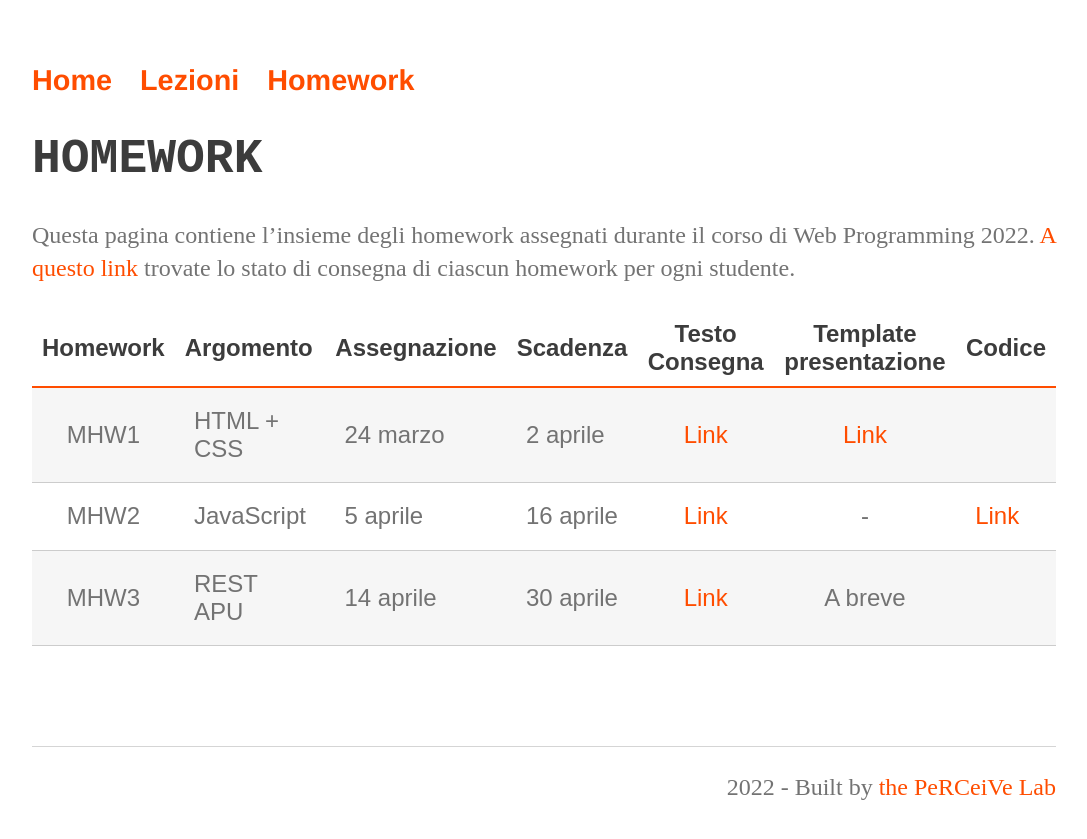
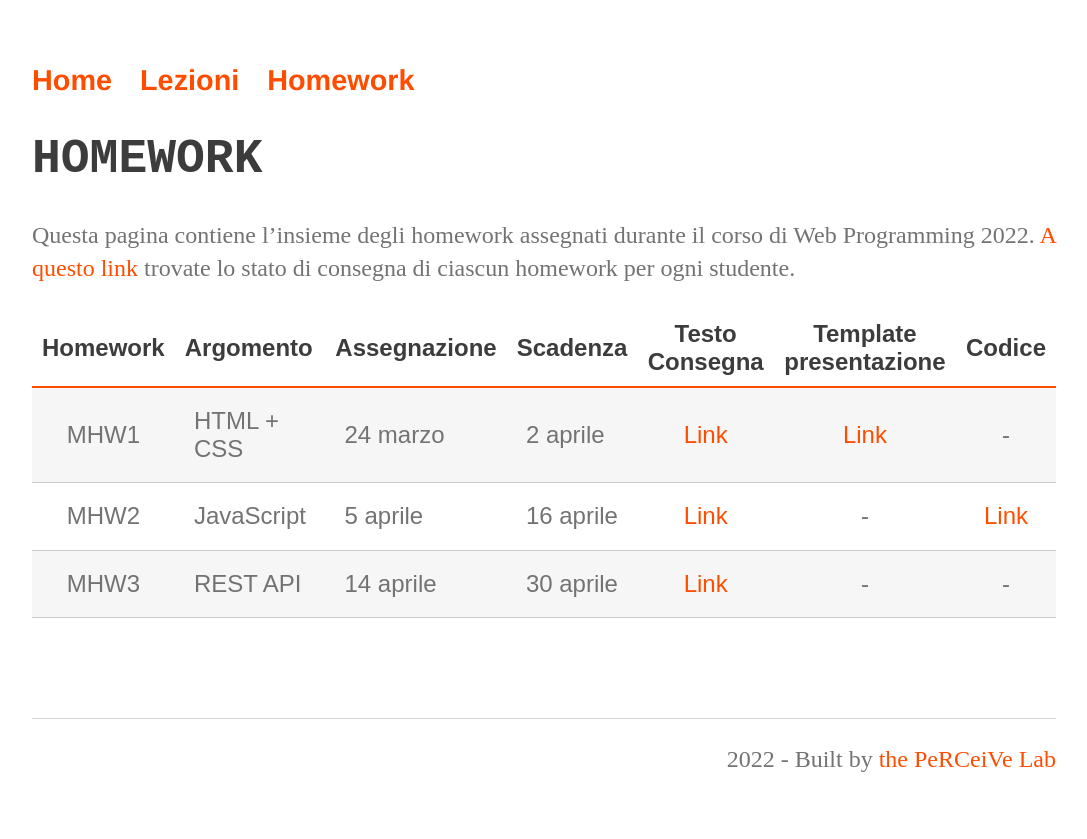
Before and after one commit to perceivelab/database-course, a Jekyll site: the page built from homework.md, in a window 1280 px wide. Shown: the top 839 px of the page, without its empty margins (96-1183 px from the left). Built offline with Jekyll 4.4.1, drawn with Linux system fonts in a browser that asks for light colours; our own code applies the rules of GitHub Pages for plain Markdown files.

Commit message:
Update homework.md

```diff
--- a/homework.md
+++ b/homework.md
@@ -6,9 +6,9 @@ layout: page
 Questa pagina contiene l'insieme degli homework assegnati durante il corso di Web Programming 2022. [A questo link]({{ site.baseurl }}/status) trovate lo stato di consegna di ciascun homework per ogni studente.
 
 | Homework | Argomento          | Assegnazione    | Scadenza          | Testo Consegna  | Template presentazione | Codice |
-| :-------:| ------------------ | --------------- | -------           | :--------:      | :------: |
-| MHW1     | HTML + CSS         | 24 marzo        | 2 aprile          | [Link](mhw1.md) | [Link](https://drive.google.com/file/d/1Vrcqvuvqtm7l0Ss8zXwOVtiy8S404sbp/view?usp=sharing) |
+| :-------:| ------------------ | --------------- | -------           | :--------:      | :------: | :------: |
+| MHW1     | HTML + CSS         | 24 marzo        | 2 aprile          | [Link](mhw1.md) | [Link](https://drive.google.com/file/d/1Vrcqvuvqtm7l0Ss8zXwOVtiy8S404sbp/view?usp=sharing) | - |
 | MHW2     | JavaScript         | 5 aprile        | 16 aprile          | [Link](web-programming-mhw2.html) | - | [Link](mhw2_starting_code.zip) |
-| MHW3     | REST APU           | 14 aprile       | 30 aprile          | [Link](mhw3.md) | A breve |
+| MHW3     | REST API           | 14 aprile       | 30 aprile          | [Link](mhw3.md) | - | - |
 
 [404]: /web-programming-course/fallback
```
